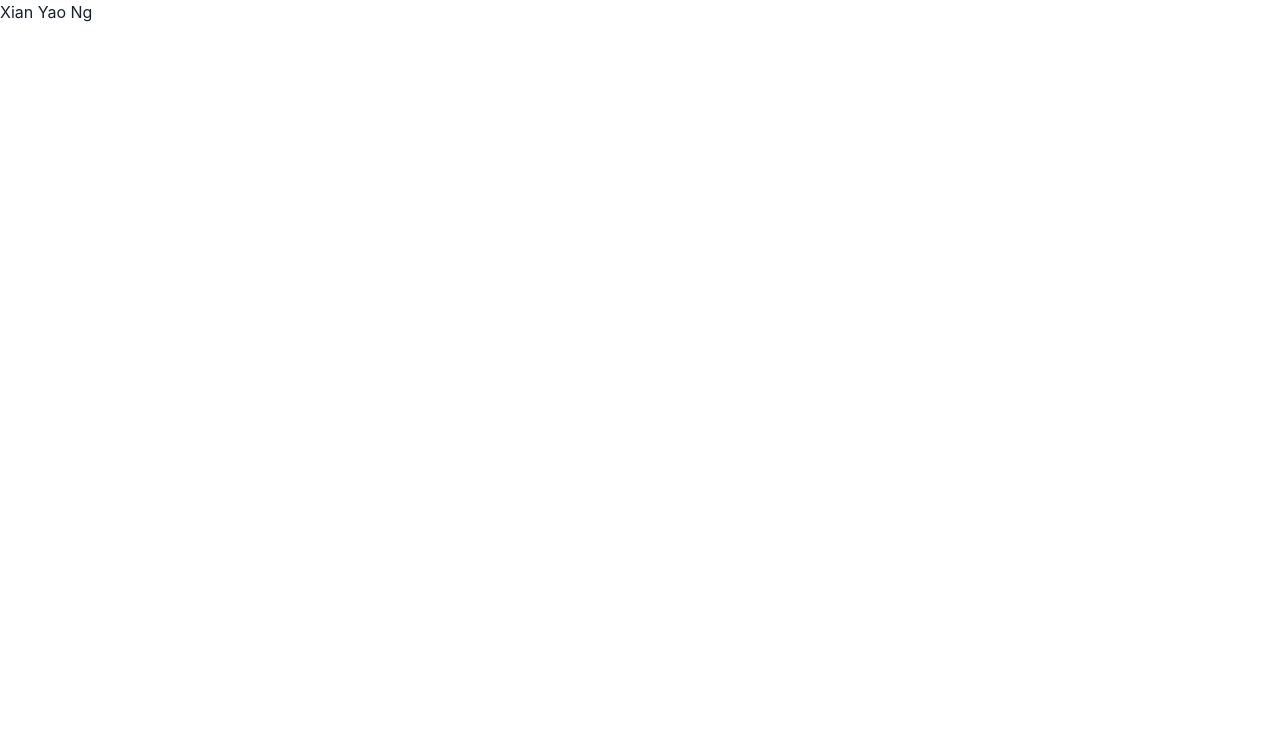
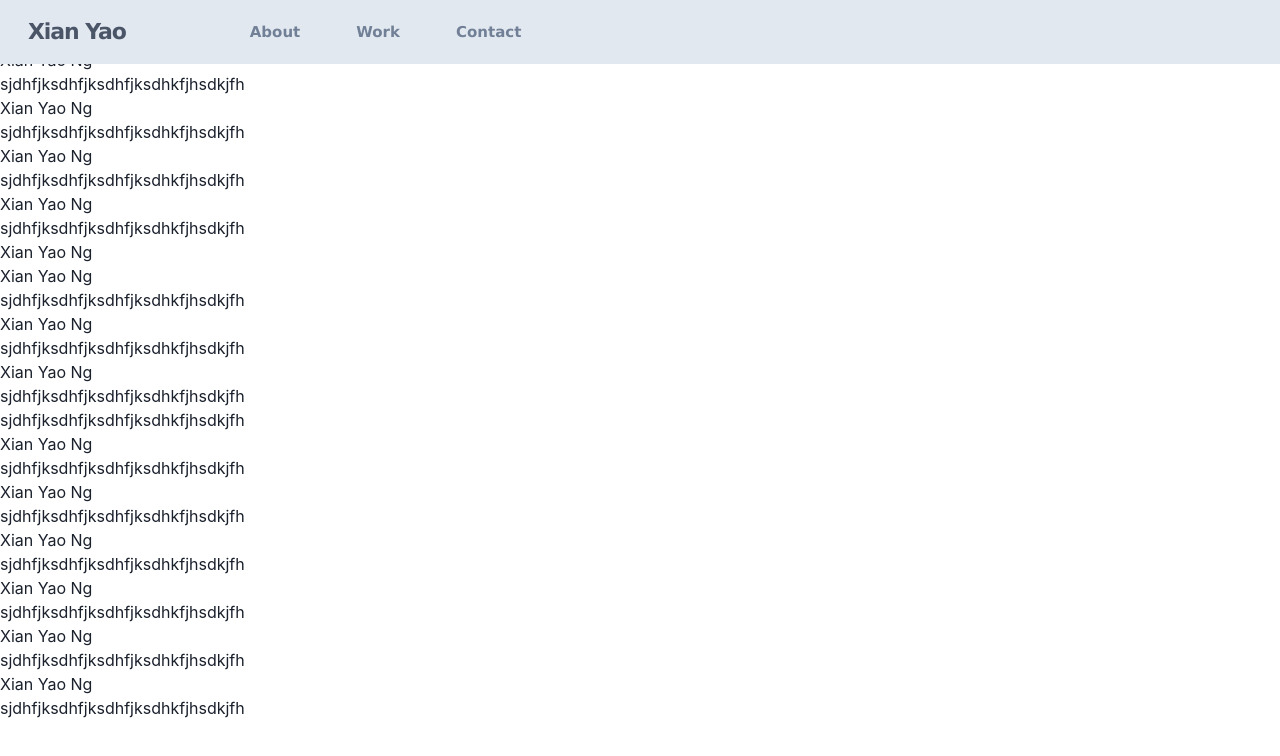
Before and after one commit to xianyao009/xianyaong-portfolio, a Next.js app: page / in a window 1280 px wide. Shown: the top 756 px of the page. Built offline with nearby package versions, Linux system fonts and the light colour scheme.

Commit message:
Added layout, navbar, navbar link

```diff
--- /dev/null
+++ b/components/container/Layout.js
@@ -0,0 +1,12 @@
+import Navbar from "./Navbar";
+
+const Layout = (props) => {
+  return (
+    <>
+      <Navbar />
+      <main>{props.children}</main>
+    </>
+  );
+};
+
+export default Layout;
--- /dev/null
+++ b/components/container/Navbar.js
@@ -0,0 +1,31 @@
+import Logo from "../ui/Logo";
+import DarkModeToggleButton from "../ui/DarkModeToggleButton";
+import { Box, Stack, Flex, Heading, useColorModeValue } from "@chakra-ui/react";
+import NavbarLink from "../ui/NavbarLink";
+
+const Navbar = () => {
+  return (
+    <>
+      <Box
+        as="nav"
+        position="fixed"
+        w="100%"
+        bg={useColorModeValue("gray.200", "gray.800")}
+      >
+        <Flex h={16} alignItems={"center"} justifyContent={"space-between"}>
+          <Box>
+            <Logo />
+          </Box>
+
+          <Stack direction={"row"} display={"flex"} flexGrow={1} ml={100}>
+            <NavbarLink href="/about" text="About"></NavbarLink>
+            <NavbarLink href="/work" text="Work"></NavbarLink>
+            <NavbarLink href="/contact" text="Contact"></NavbarLink>
+          </Stack>
+        </Flex>
+      </Box>
+    </>
+  );
+};
+
+export default Navbar;
--- /dev/null
+++ b/components/ui/Logo.js
@@ -0,0 +1,26 @@
+import Link from "next/link";
+import { Text, Heading, useColorModeValue } from "@chakra-ui/react";
+
+const Logo = () => {
+  return (
+    <Heading as="h1">
+      <Link href="/">
+        <a>
+          <Text
+            color={useColorModeValue("gray.600", "whiteAlpha.900")}
+            fontFamily="Verdana, sans-serif"
+            fontSize={22}
+            fontWeight="bold"
+            letterSpacing={"tighter"}
+            ml={7}
+            _hover={{ color: "gray.800" }}
+          >
+            Xian Yao
+          </Text>
+        </a>
+      </Link>
+    </Heading>
+  );
+};
+
+export default Logo;
--- /dev/null
+++ b/components/ui/NavbarLink.js
@@ -0,0 +1,23 @@
+import Link from "next/link";
+import { Text, useColorModeValue } from "@chakra-ui/react";
+
+const NavbarLink = (props) => {
+  return (
+    <Link href={props.href}>
+      <a>
+        <Text
+          color={useColorModeValue("gray.500", "whiteAlpha.900")}
+          fontFamily="Verdana, sans-serif"
+          fontSize={15}
+          fontWeight="bold"
+          p={6}
+          _hover={{ color: "gray.800" }}
+        >
+          {props.text}
+        </Text>
+      </a>
+    </Link>
+  );
+};
+
+export default NavbarLink;
--- a/package.json
+++ b/package.json
@@ -12,6 +12,7 @@
   },
   "author": "Xian Yao Ng<yao009@hotmail.com>",
   "dependencies": {
+    "@chakra-ui/icons": "^2.0.4",
     "@chakra-ui/react": "^2.2.4",
     "@emotion/react": "^11.9.3",
     "@emotion/styled": "^11.9.3",
--- a/pages/_app.js
+++ b/pages/_app.js
@@ -1,10 +1,12 @@
-// pages/_app.js
+import Layout from "../components/container/Layout";
 import { ChakraProvider } from "@chakra-ui/react";
 
 function MyApp({ Component, pageProps }) {
   return (
     <ChakraProvider>
-      <Component {...pageProps} />
+      <Layout>
+        <Component {...pageProps} />
+      </Layout>
     </ChakraProvider>
   );
 }
--- a/pages/index.js
+++ b/pages/index.js
@@ -1,3 +1,37 @@
 export default function Home() {
-  return <h1>Xian Yao Ng</h1>;
+  return (
+    <>
+      <h1>Xian Yao Ng</h1>
+      <h1>sjdhfjksdhfjksdhfjksdhkfjhsdkjfh</h1>
+      <h1>Xian Yao Ng</h1>
+      <h1>sjdhfjksdhfjksdhfjksdhkfjhsdkjfh</h1>
+      <h1>Xian Yao Ng</h1>
+      <h1>sjdhfjksdhfjksdhfjksdhkfjhsdkjfh</h1>
+      <h1>Xian Yao Ng</h1>
+      <h1>sjdhfjksdhfjksdhfjksdhkfjhsdkjfh</h1>
+      <h1>Xian Yao Ng</h1>
+      <h1>sjdhfjksdhfjksdhfjksdhkfjhsdkjfh</h1>
+      <h1>Xian Yao Ng</h1>
+      <h1>Xian Yao Ng</h1>
+      <h1>sjdhfjksdhfjksdhfjksdhkfjhsdkjfh</h1>
+      <h1>Xian Yao Ng</h1>
+      <h1>sjdhfjksdhfjksdhfjksdhkfjhsdkjfh</h1>
+
+      <h1>Xian Yao Ng</h1>
+      <h1>sjdhfjksdhfjksdhfjksdhkfjhsdkjfh</h1>
+      <h1>sjdhfjksdhfjksdhfjksdhkfjhsdkjfh</h1>
+      <h1>Xian Yao Ng</h1>
+      <h1>sjdhfjksdhfjksdhfjksdhkfjhsdkjfh</h1>
+      <h1>Xian Yao Ng</h1>
+      <h1>sjdhfjksdhfjksdhfjksdhkfjhsdkjfh</h1>
+      <h1>Xian Yao Ng</h1>
+      <h1>sjdhfjksdhfjksdhfjksdhkfjhsdkjfh</h1>
+      <h1>Xian Yao Ng</h1>
+      <h1>sjdhfjksdhfjksdhfjksdhkfjhsdkjfh</h1>
+      <h1>Xian Yao Ng</h1>
+      <h1>sjdhfjksdhfjksdhfjksdhkfjhsdkjfh</h1>
+      <h1>Xian Yao Ng</h1>
+      <h1>sjdhfjksdhfjksdhfjksdhkfjhsdkjfh</h1>
+    </>
+  );
 }
```
Also changed, not shown: 2 other files (tests, documents, lock files or other folders).
